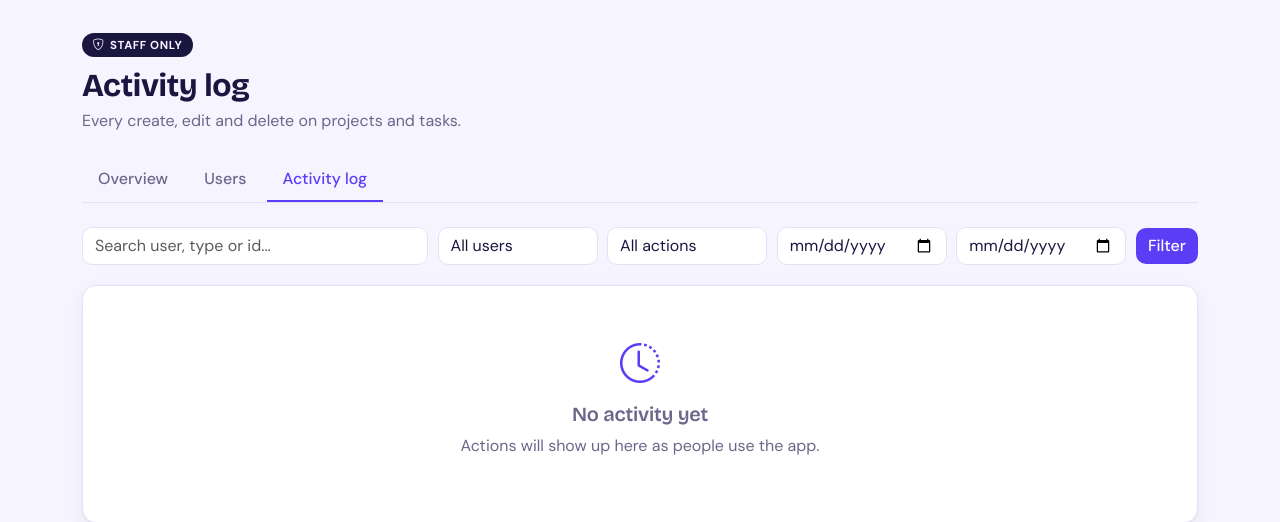
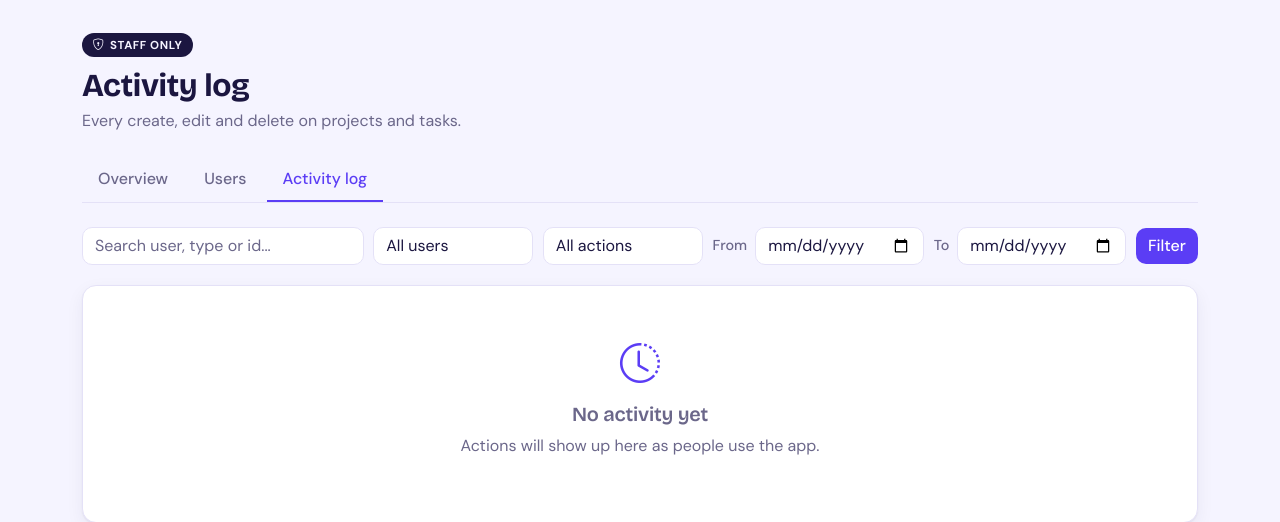
Before and after one commit to Moh-Ent/django-tracker, a Django app: page /manage/activity/ in a window 1280 px wide. Shown: the part 61-583 px from the top of the page. Run offline with Django 5.2, Linux system fonts and the light colour scheme; the visitor is signed in with stand-in values (Sample User, id 1); data comes from the database, SQL or seed files in the repository; data that the repository does not hold is empty.

Commit message:
fixed style

```diff
--- a/static/css/style.css
+++ b/static/css/style.css
@@ -25,6 +25,7 @@
 }
 
 [data-theme="dark"] {
+  color-scheme: dark;
   --bg: #12102a;
   --surface: #1c1940;
   --ink: #f1efff;
@@ -104,6 +105,9 @@ a.card-app:hover { transform: translateY(-3px); }
 /* ---------- Forms ---------- */
 .form-control, .form-select { background: var(--surface); color: var(--ink); border: 1px solid var(--line); border-radius: 10px; }
 .form-control:focus, .form-select:focus { background: var(--surface); color: var(--ink); border-color: var(--primary); box-shadow: 0 0 0 .2rem rgba(91, 61, 245, .2); }
+.form-control::placeholder,
+.form-stack input::placeholder,
+.form-stack textarea::placeholder { color: var(--muted); opacity: 1; }
 
 /* Wrap a Django form in .form-stack and its raw inputs get styled too,
    because the views' forms don't add Bootstrap classes themselves. */
@@ -193,6 +197,9 @@ a.card-app:hover { transform: translateY(-3px); }
 .project-card h2 { font-size: 1.2rem; margin-bottom: .4rem; }
 .project-card .desc { color: var(--muted); min-height: 2.6em; margin-bottom: .5rem; }
 .project-card .meta { display: flex; justify-content: space-between; color: var(--muted); font-size: .85rem; margin-bottom: .5rem; }
+.date-field { display: flex; align-items: center; gap: .5rem; margin: 0; flex: 0 1 auto; }
+.date-field span { color: var(--muted); font-weight: 500; font-size: .9rem; white-space: nowrap; }
+.date-field .form-control { width: auto; }
 
 /* Filter bar and pagination */
 .filter-bar { display: flex; flex-wrap: wrap; gap: .6rem; align-items: center; margin-bottom: 1.25rem; }
--- a/templates/manage_panel/activity_log.html
+++ b/templates/manage_panel/activity_log.html
@@ -24,8 +24,14 @@
     <option value="updated" {% if filters.action == "updated" %}selected{% endif %}>Updated</option>
     <option value="deleted" {% if filters.action == "deleted" %}selected{% endif %}>Deleted</option>
   </select>
-  <input type="date" name="date_from" value="{{ filters.date_from }}" class="form-control" style="flex: 0 1 170px; width: auto;" aria-label="From date">
-  <input type="date" name="date_to" value="{{ filters.date_to }}" class="form-control" style="flex: 0 1 170px; width: auto;" aria-label="To date">
+  <label class="date-field">
+    <span>From</span>
+    <input type="date" name="date_from" value="{{ filters.date_from }}" class="form-control">
+  </label>
+  <label class="date-field">
+    <span>To</span>
+    <input type="date" name="date_to" value="{{ filters.date_to }}" class="form-control">
+  </label>
   <button class="btn btn-primary-app" type="submit">Filter</button>
   {% if filters.q or filters.user or filters.action or filters.date_from or filters.date_to %}
     <a class="btn btn-ghost" href="{{ request.path }}">Clear</a>
```
